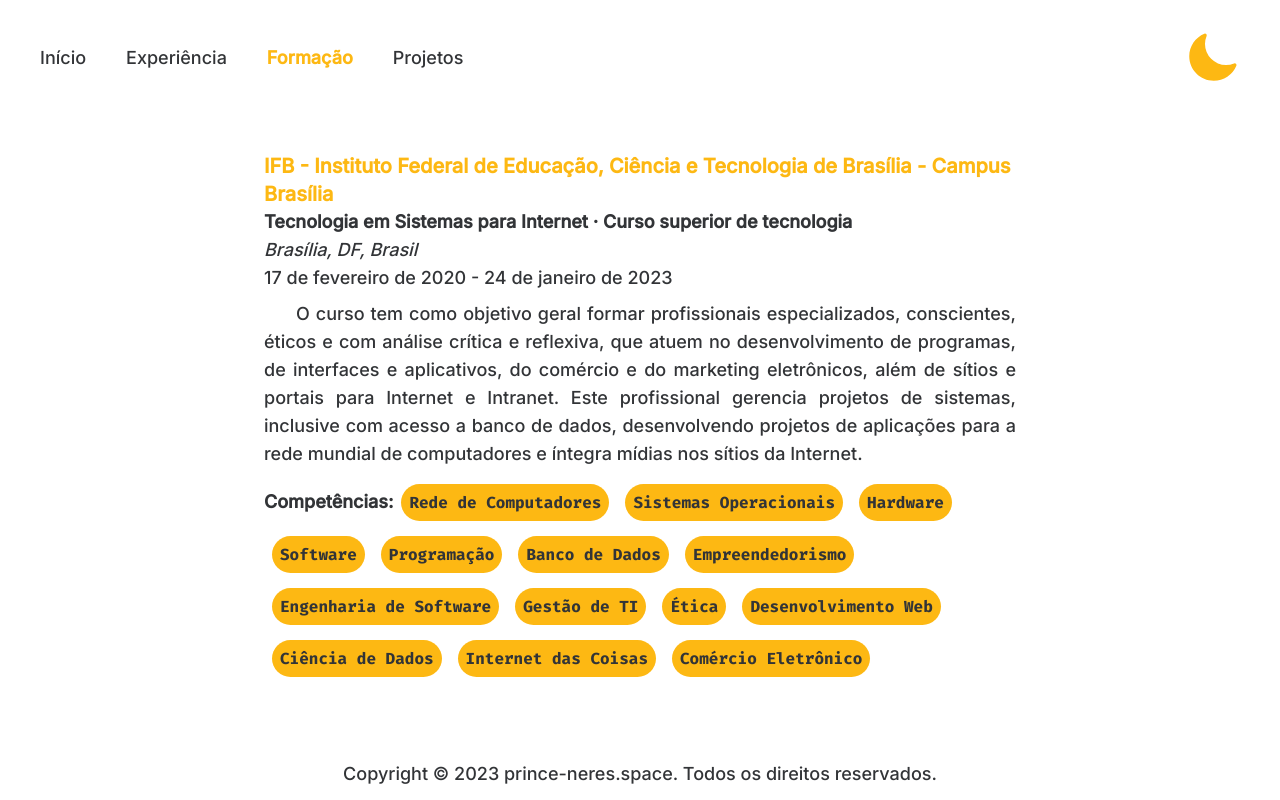
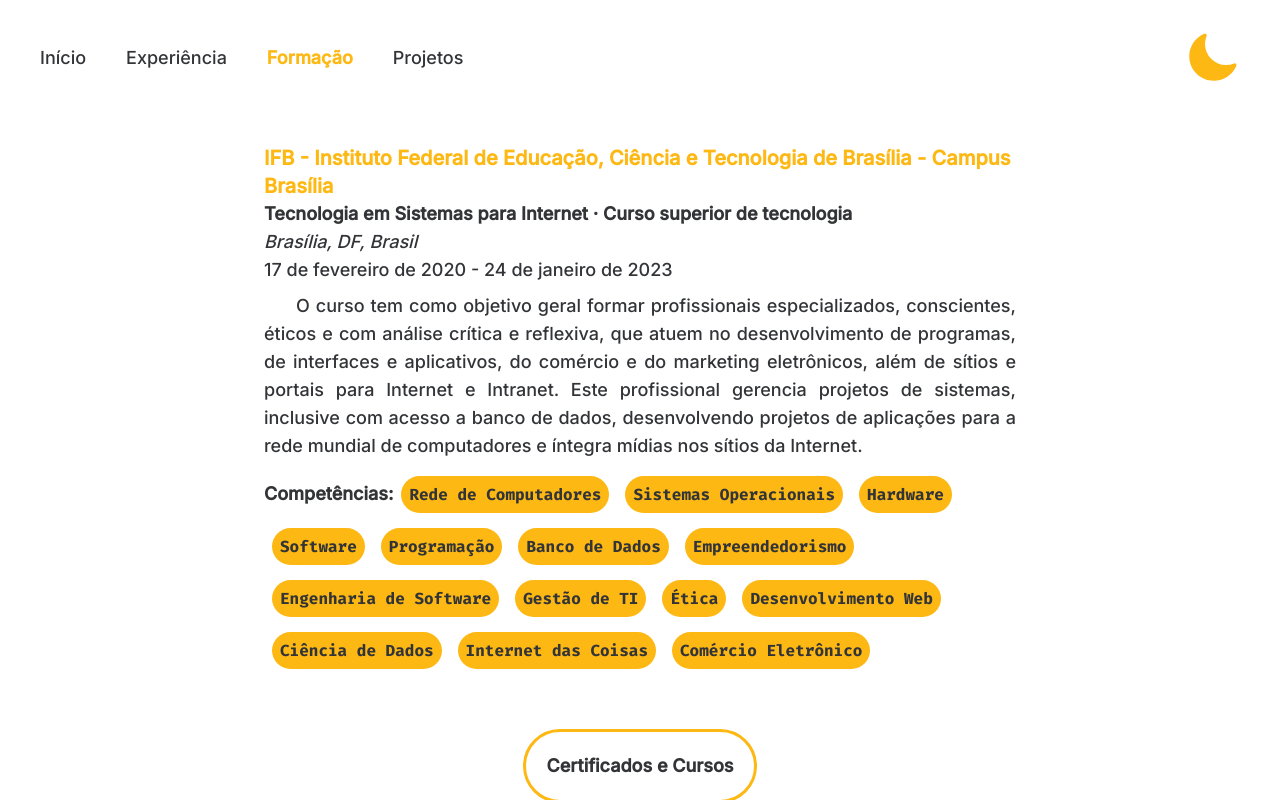
Before and after one commit to prince-neres/portfolio, a React (Vite) app: page /education in a window 1280 px wide. Built offline with nearby package versions, Linux system fonts and the light colour scheme.

Commit message:
Create button to certificates and courses

```diff
--- a/src/components/About/index.jsx
+++ b/src/components/About/index.jsx
@@ -15,7 +15,7 @@
 	]
 
 	return (
-		<main className='h-auto mx-5 mb-5'>
+		<main className='h-auto p-3 lg:px-56'>
 			<div className='items-center p-5 text-center sm:flex-col md:flex-row lg:px-32 lg:text-left lg:flex'>
 				<img src={Me} className='rounded-full mb-5 sm:w-72 sm:h-72 mx-auto lg:m-0' />
 				<div className='md:pl-10'>
--- a/src/components/Education/education.json
+++ b/src/components/Education/education.json
@@ -17,7 +17,8 @@
 			]
 		}
 	],
-	"certifications": [
-
-	]
+	"certifications": {
+		"title": "Certificados e Cursos",
+		"url": "https://drive.google.com/drive/u/0/folders/1tuMaZaOUrfzOY2fpLYHgoJfjpwWpTyaN"
+	}
 }
--- a/src/components/Education/index.jsx
+++ b/src/components/Education/index.jsx
@@ -3,7 +3,7 @@
 
 const Education = () => {
 	return (
-		<div className='h-auto p-5 lg:px-56'>
+		<div className='h-auto p-3 lg:px-56'>
 			{educationJson.academic.map((education, index) => (
 				<div key={index} className='px-10 py-4'>
 					<h3 className='font-bold text-xl text-sun'>{education.institute}</h3>
@@ -23,6 +23,13 @@
 					</div>
 				</div>
 			))}
+			<div className='text-center py-10'>
+				<a href={educationJson.certifications.url} target='_blank'>
+	        <button className='font-bold text-dark-200 dark:text-light-100 outline outline-sun p-5 rounded-full hover:p-6 hover:bg-sun hover:dark:text-dark-200 duration-300'>
+						{educationJson.certifications.title}
+					</button>
+				</a>
+			</div>
 		</div>
 	)
 };
--- a/src/components/Xp/index.jsx
+++ b/src/components/Xp/index.jsx
@@ -3,7 +3,7 @@
 
 const Xp = () => {
 	return (
-		<div className='h-auto p-5 lg:px-56'>
+		<div className='h-auto p-3 lg:px-72'>
 			{XpJSON.map((xp, index) => (
 				<div key={index} className='px-10 py-4'>
 					<h3 className='font-bold text-xl text-sun'>{xp.office}</h3>
```
